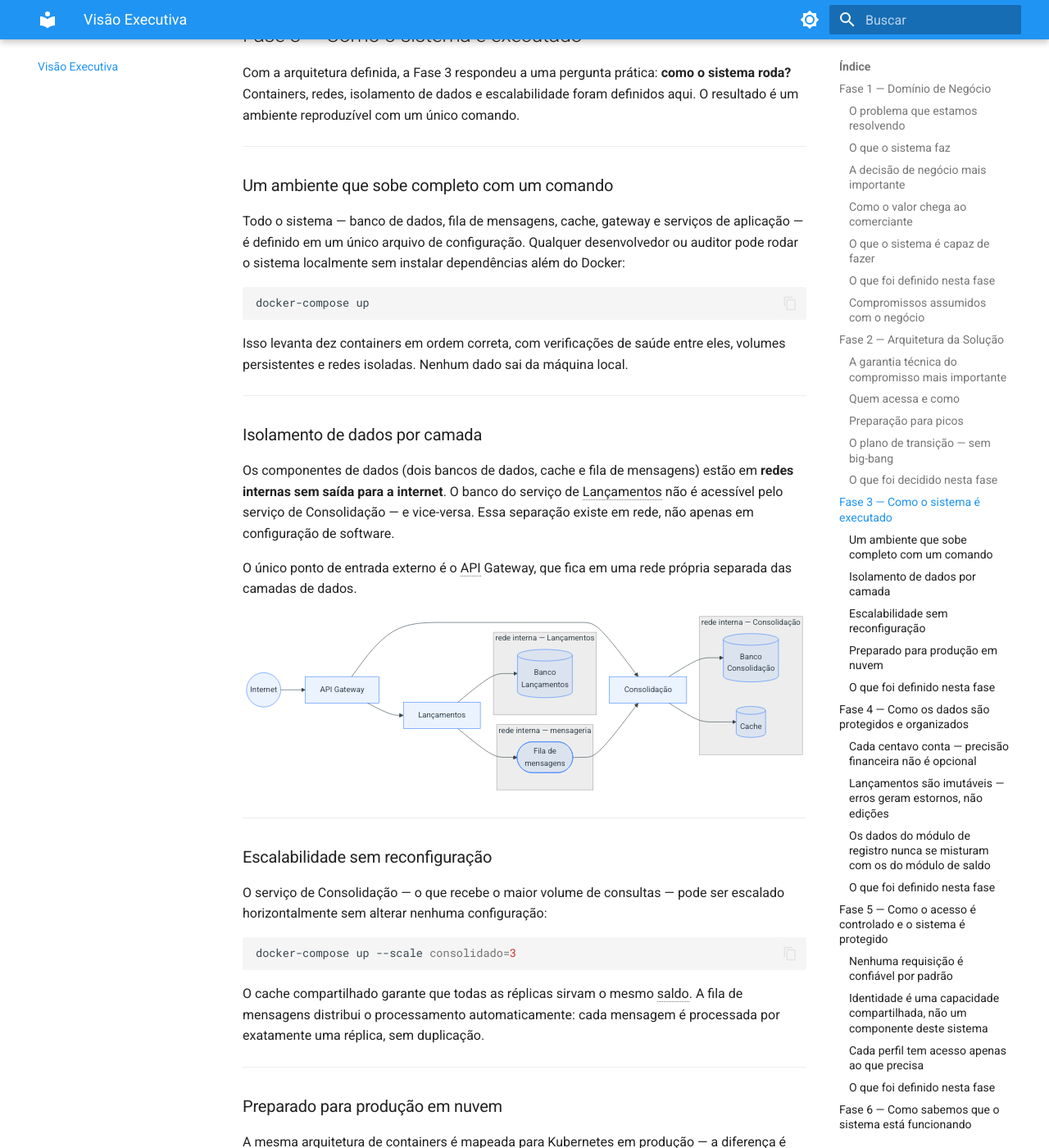
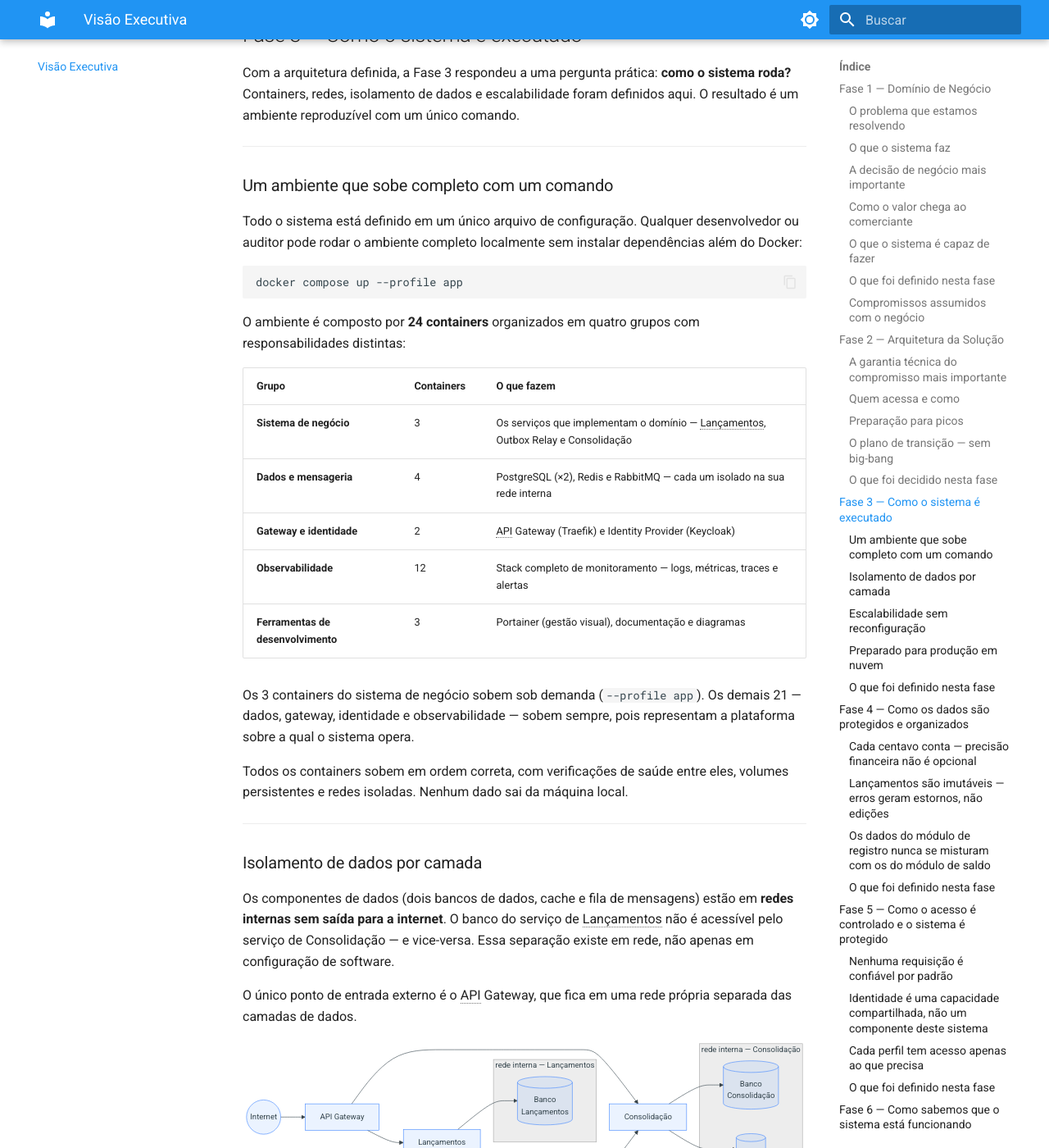
Before and after one commit to gsperim/account-engine-lab, an MkDocs documentation site: the page built from docs/visao-executiva.md, in a window 1280 px wide and 1400 px high, scrolled down 6179 px. Shown: the whole window at 82% size. Built offline with MkDocs 1.6.1 and Material for MkDocs 9.7.7, drawn with Linux system fonts in a browser that asks for light colours.

Commit message:
docs(visao-executiva): corrigir contagem de containers e estruturar por grupo
24 containers (não 10) organizados em 4 grupos: sistema de negócio (3),
dados e mensageria (4), gateway e identidade (2), observabilidade (12),
ferramentas de desenvolvimento (3). Distingue containers que sobem sempre
dos que sobem sob demanda (--profile app).

Co-Authored-By: Claude Sonnet 4.6 <noreply@anthropic.com>

````diff
--- a/docs/visao-executiva.md
+++ b/docs/visao-executiva.md
@@ -248,13 +248,25 @@ Com a arquitetura definida, a Fase 3 respondeu a uma pergunta prática: **como o
 
 ### Um ambiente que sobe completo com um comando
 
-Todo o sistema — banco de dados, fila de mensagens, cache, gateway e serviços de aplicação — é definido em um único arquivo de configuração. Qualquer desenvolvedor ou auditor pode rodar o sistema localmente sem instalar dependências além do Docker:
+Todo o sistema está definido em um único arquivo de configuração. Qualquer desenvolvedor ou auditor pode rodar o ambiente completo localmente sem instalar dependências além do Docker:
 
 ```bash
-docker-compose up
+docker compose up --profile app
 ```
 
-Isso levanta dez containers em ordem correta, com verificações de saúde entre eles, volumes persistentes e redes isoladas. Nenhum dado sai da máquina local.
+O ambiente é composto por **24 containers** organizados em quatro grupos com responsabilidades distintas:
+
+| Grupo | Containers | O que fazem |
+|-------|-----------|-------------|
+| **Sistema de negócio** | 3 | Os serviços que implementam o domínio — Lançamentos, Outbox Relay e Consolidação |
+| **Dados e mensageria** | 4 | PostgreSQL (×2), Redis e RabbitMQ — cada um isolado na sua rede interna |
+| **Gateway e identidade** | 2 | API Gateway (Traefik) e Identity Provider (Keycloak) |
+| **Observabilidade** | 12 | Stack completo de monitoramento — logs, métricas, traces e alertas |
+| **Ferramentas de desenvolvimento** | 3 | Portainer (gestão visual), documentação e diagramas |
+
+Os 3 containers do sistema de negócio sobem sob demanda (`--profile app`). Os demais 21 — dados, gateway, identidade e observabilidade — sobem sempre, pois representam a plataforma sobre a qual o sistema opera.
+
+Todos os containers sobem em ordem correta, com verificações de saúde entre eles, volumes persistentes e redes isoladas. Nenhum dado sai da máquina local.
 
 ---
 
````
